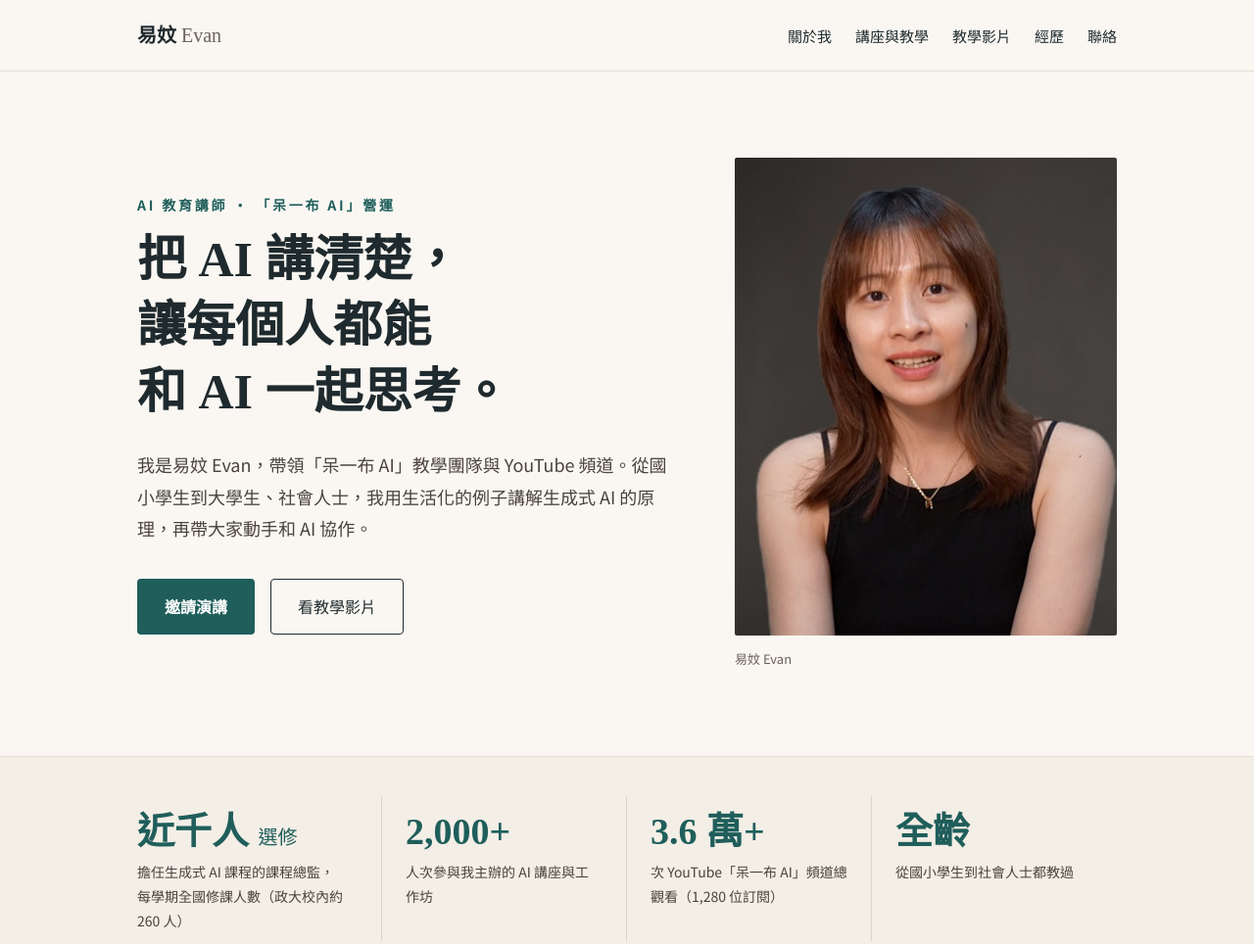
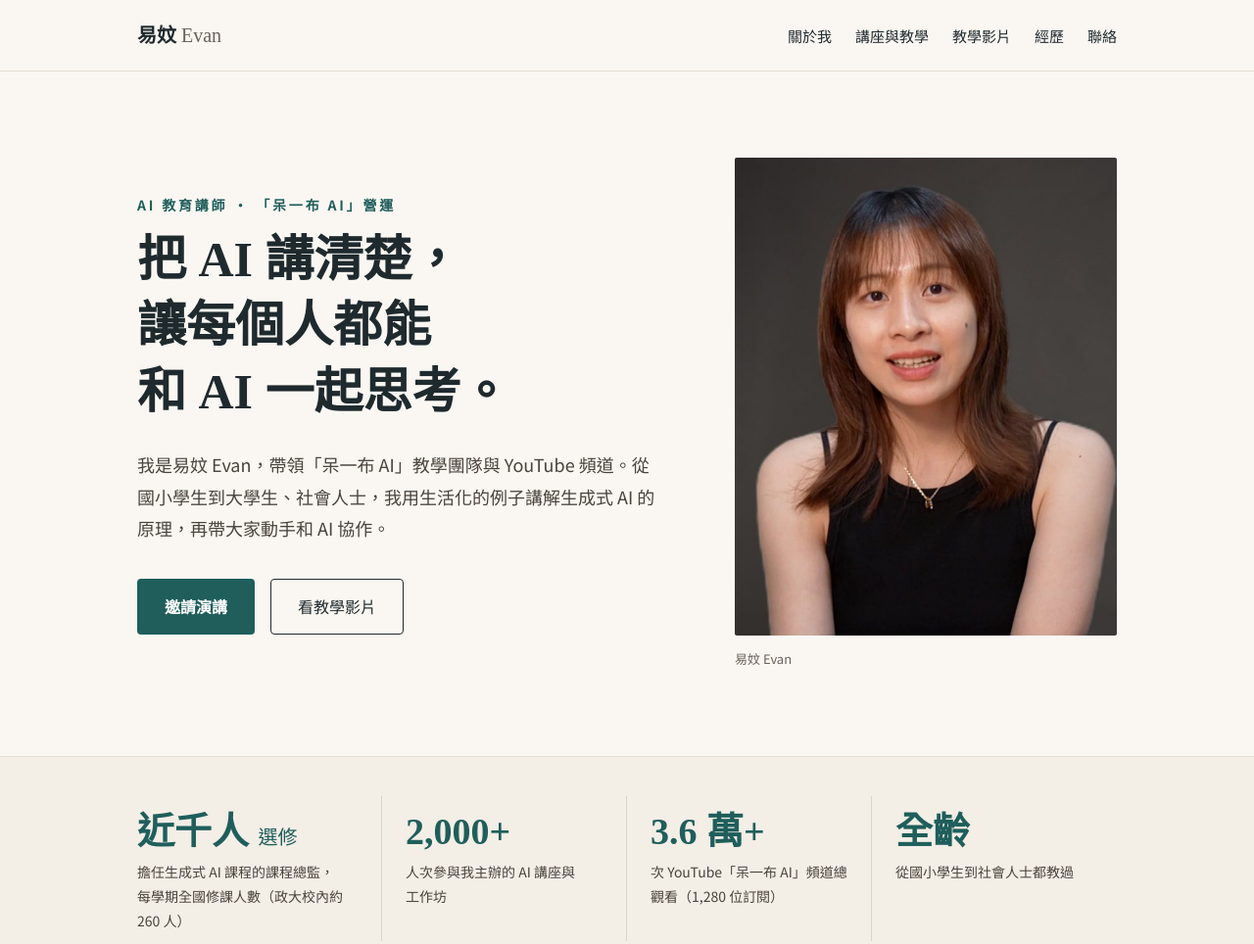
Before and after one commit to Yiwenliu0204/evan66, a plain HTML site: page index.html in a window 1280 px wide. Shown: the top 964 px of the page at 98% size. Drawn offline with Linux system fonts and the light colour scheme.

Commit message:
內文依詞斷行，避免把詞拆到兩行
Co-Authored-By: Claude Opus 5.5 <noreply@anthropic.com>
Claude-Session: https://claude.ai/code/session_013ovPbbEwzfqK6rVCgSLeg3

```diff
--- a/index.html
+++ b/index.html
@@ -8,7 +8,7 @@
 <link rel="preconnect" href="https://fonts.googleapis.com">
 <link rel="preconnect" href="https://fonts.gstatic.com" crossorigin>
 <link href="https://fonts.googleapis.com/css2?family=Noto+Serif+TC:wght@500;700&family=Noto+Sans+TC:wght@400;500;700&display=swap" rel="stylesheet">
-<link rel="stylesheet" href="style.css?v=4">
+<link rel="stylesheet" href="style.css?v=5">
 </head>
 <body>
 
@@ -175,5 +175,6 @@
 </main>
 
 <footer class="site-foot">© 2026 柳易妏 Evan</footer>
+<script src="wrap.js?v=1" defer></script>
 </body>
 </html>
--- a/style.css
+++ b/style.css
@@ -17,6 +17,7 @@ p,li,figcaption{text-wrap:pretty}
 h1,h2,h3{text-wrap:balance}
 .nowrap{white-space:nowrap}
 h1 .nw,h2 .nw,h3 .nw{display:inline-block}
+.w{white-space:nowrap}
 img{max-width:100%;height:auto}
 a{color:var(--accent)}a:hover{color:var(--accent-dark)}
 h1,h2,h3{font-family:var(--serif);font-weight:700;margin:0}
--- /dev/null
+++ b/wrap.js
@@ -0,0 +1,31 @@
+// 中文斷行：把內文切成詞，讓換行只發生在詞與詞之間，不會把「大學生」斷成「大／學生」。
+(function () {
+  if (!('Segmenter' in Intl)) return;
+  var seg = new Intl.Segmenter('zh-Hant', { granularity: 'word' });
+  var cjk = /[㐀-鿿]/;
+  var targets = document.querySelectorAll('main p, main li, figcaption');
+  targets.forEach(function (el) {
+    var walker = document.createTreeWalker(el, NodeFilter.SHOW_TEXT);
+    var nodes = [];
+    while (walker.nextNode()) nodes.push(walker.currentNode);
+    nodes.forEach(function (node) {
+      var text = node.data;
+      if (!cjk.test(text) || node.parentNode.closest('.nw, .nowrap')) return;
+      var frag = document.createDocumentFragment();
+      var parts = Array.from(seg.segment(text));
+      for (var i = 0; i < parts.length; i++) {
+        var s = parts[i].segment;
+        // 標點黏在前一個詞後面，避免行首出現逗號或句號
+        while (i + 1 < parts.length && !parts[i + 1].isWordLike && /^[，。、：；！？」』）%]+$/.test(parts[i + 1].segment)) {
+          s += parts[++i].segment;
+        }
+        if (/^\s+$/.test(s)) { frag.appendChild(document.createTextNode(s)); continue; }
+        var span = document.createElement('span');
+        span.className = 'w';
+        span.textContent = s;
+        frag.appendChild(span);
+      }
+      node.parentNode.replaceChild(frag, node);
+    });
+  });
+})();
```
Also changed, not shown: talk.html (+2 -1 lines), workshop.html (+2 -1 lines).
